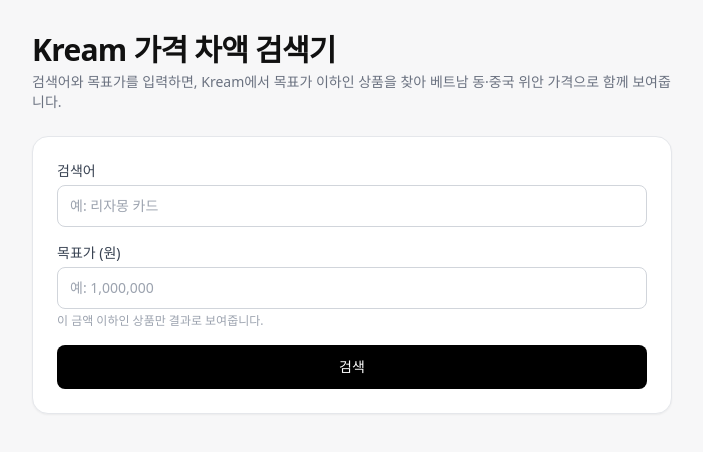
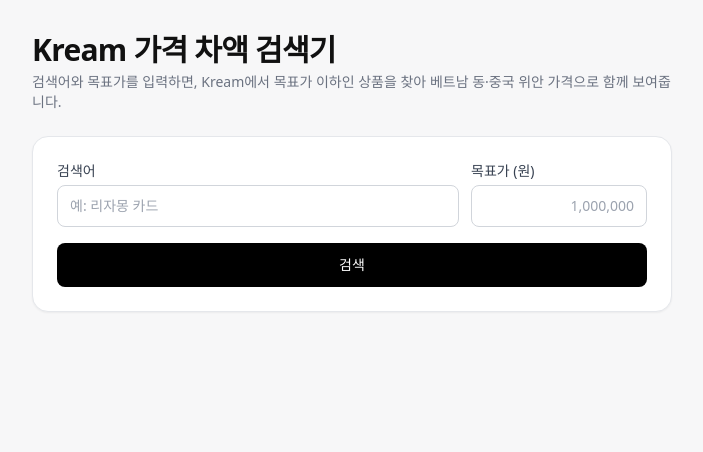
Before and after one commit to pbgeo/Pokemon-price-monitior, a Next.js app: page / in a window 1280 px wide. Shown: the top 452 px of the page, without its empty margins (288-991 px from the left). Built offline with nearby package versions, Linux system fonts and the light colour scheme.

Commit message:
Add files via upload

```diff
--- a/src/app/components/ResultCard.tsx
+++ b/src/app/components/ResultCard.tsx
@@ -27,9 +27,13 @@ export default function ResultCard({ item }: { item: ResultItem }) {
         )}
         <p className="line-clamp-2 text-sm font-medium text-gray-900">{item.title}</p>
         <p className="mt-1 text-base font-bold text-gray-900">{krw(item.priceKrw)}</p>
-        <div className="mt-1 flex flex-wrap gap-x-3 gap-y-0.5 text-xs text-gray-600">
-          <span>{vnd(item.priceVnd)}</span>
-          <span>{cny(item.priceCny)}</span>
+        <div className="mt-2 flex flex-wrap gap-2">
+          <span className="rounded-md bg-rose-50 px-2.5 py-1 text-sm font-semibold text-rose-700">
+            {vnd(item.priceVnd)}
+          </span>
+          <span className="rounded-md bg-sky-50 px-2.5 py-1 text-sm font-semibold text-sky-700">
+            {cny(item.priceCny)}
+          </span>
         </div>
       </div>
     </a>
--- a/src/app/components/SearchForm.tsx
+++ b/src/app/components/SearchForm.tsx
@@ -20,7 +20,8 @@ export default function SearchForm({ onSubmit, loading }: Props) {
 
   return (
     <form onSubmit={handleSubmit} className="space-y-4">
-      <div>
+      <div className="flex gap-3">
+        <div className="flex-1 min-w-0">
           <label className="block text-sm font-medium text-gray-700 mb-1">검색어</label>
           <input
             type="text"
@@ -30,8 +31,7 @@ export default function SearchForm({ onSubmit, loading }: Props) {
             className="w-full rounded-lg border border-gray-300 px-3 py-2.5 text-sm focus:border-black focus:outline-none"
           />
         </div>
-
-      <div>
+        <div className="w-32 sm:w-44 shrink-0">
           <label className="block text-sm font-medium text-gray-700 mb-1">목표가 (원)</label>
           <input
             type="text"
@@ -41,10 +41,10 @@ export default function SearchForm({ onSubmit, loading }: Props) {
               const digits = e.target.value.replace(/[^\d]/g, "");
               setTarget(digits ? parseInt(digits, 10).toLocaleString() : "");
             }}
-          placeholder="예: 1,000,000"
-          className="w-full rounded-lg border border-gray-300 px-3 py-2.5 text-sm focus:border-black focus:outline-none"
+            placeholder="1,000,000"
+            className="w-full rounded-lg border border-gray-300 px-3 py-2.5 text-sm text-right focus:border-black focus:outline-none"
           />
-        <p className="text-xs text-gray-400 mt-1">이 금액 이하인 상품만 결과로 보여줍니다.</p>
+        </div>
       </div>
 
       <button
```
Lines whose indentation alone changed are shown as unchanged.
